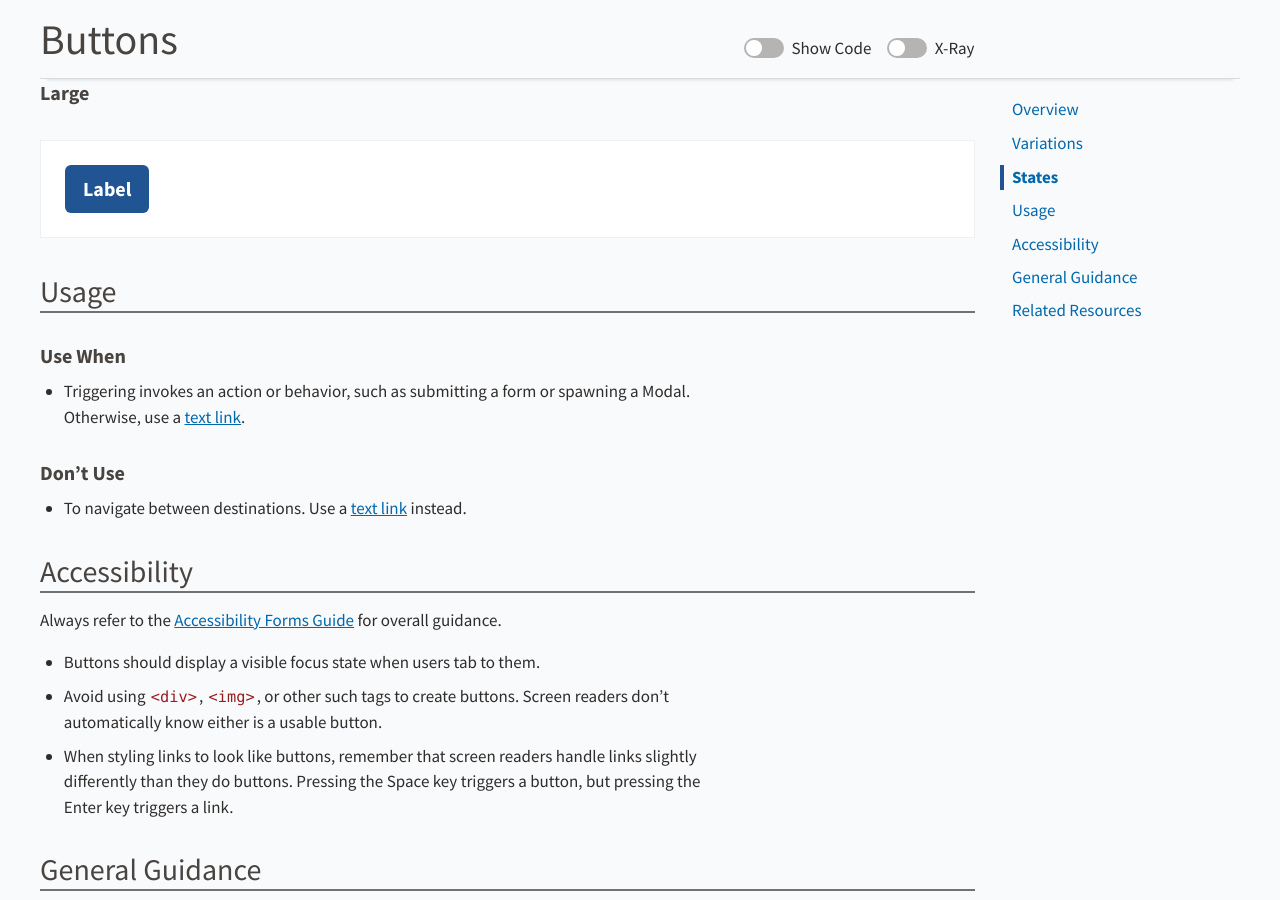
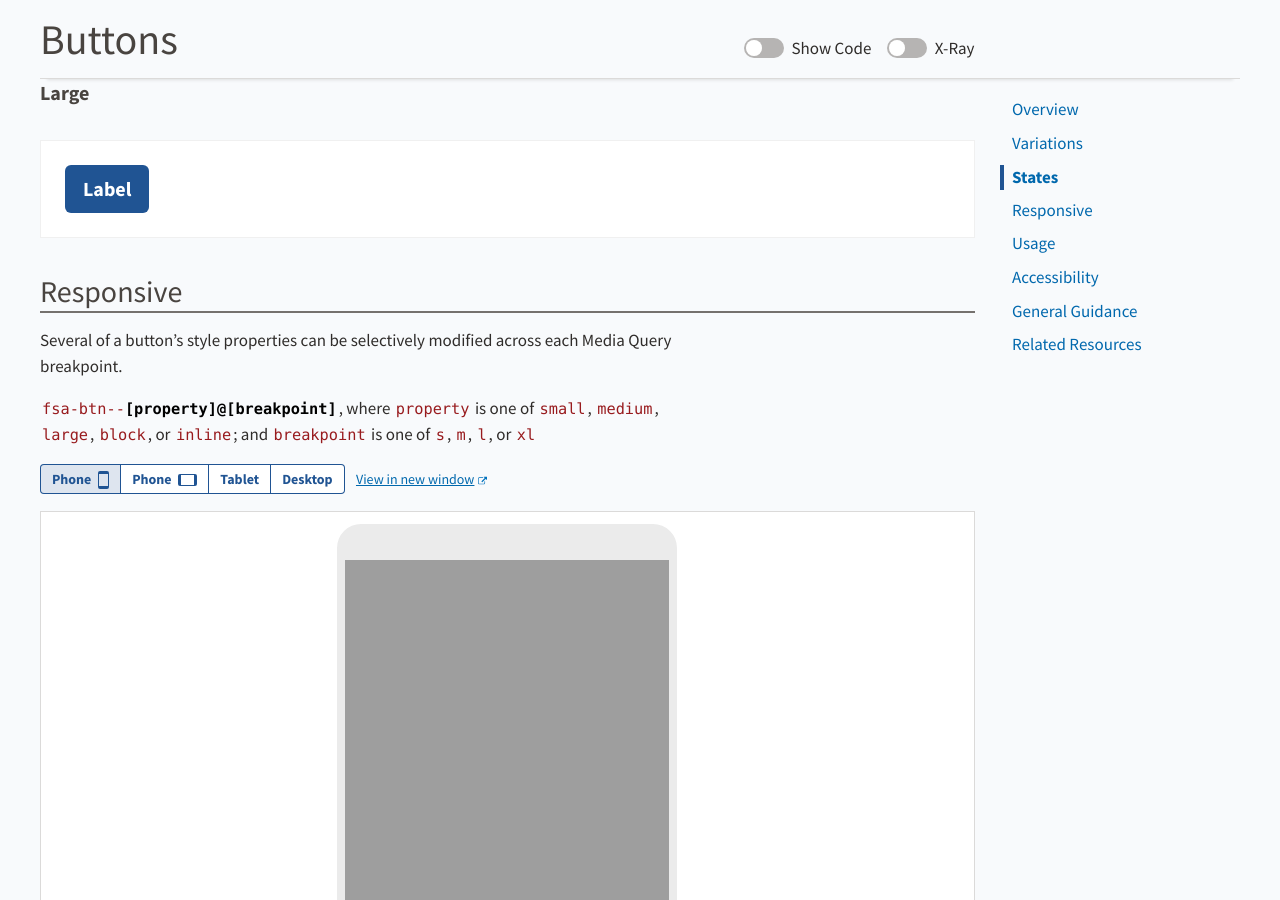
Before and after one commit to USDA-FSA/fsa-design-system, a Jekyll site: the page built from components/buttons/index.md, in a window 1280 px wide and 900 px high, scrolled down 2281 px. Built offline with Jekyll 4.4.1, drawn with Linux system fonts in a browser that asks for light colours.

Commit message:
Doc'd RWD features of Buttons [closes #378]

````diff
--- a/components/buttons/index.md
+++ b/components/buttons/index.md
@@ -108,6 +108,43 @@ Disabled buttons do not have a `class="fsa-btn--[state]"`, instead using the `di
 <button class="fsa-btn fsa-btn--[variation] fsa-btn--large" type="button">Label</button>
 ```
 
+## Responsive
+
+Several of a button's style properties can be selectively modified across each Media Query breakpoint.
+
+<code>fsa-btn--<strong>[property]@[breakpoint]</strong></code>, where
+<code>property</code> is one of
+<code>small</code>,
+<code>medium</code>,
+<code>large</code>,
+<code>block</code>, or
+<code>inline</code>; and <code>breakpoint</code> is one of
+<code title="small">s</code>,
+<code title="medium">m</code>,
+<code title="large">l</code>, or
+<code title="extra large">xl</code>
+
+{% include alert.rwd-rendering.html %}
+
+<div class="docs__rwd-demo-block">
+  <div class="docs__bd">
+    <p>
+      <span class="fsa-btn-group fsa-btn-group--small" role="group" data-component="">
+        <button data-behavior="toggle-rwd-size" data-target="rwd-demo_buttons" data-size="phone" class="fsa-btn-group__item fsa-btn-group__item--active" aria-selected="true" type="button" title="Portrait">Phone <span class="docs__rwd-demo-icon docs__rwd-demo-icon--portrait"></span></button>
+        <button data-behavior="toggle-rwd-size" data-target="rwd-demo_buttons" data-size="phone-big" class="fsa-btn-group__item" type="button" title="Landscape">Phone <span class="docs__rwd-demo-icon docs__rwd-demo-icon--landscape"></span></button>
+        <button data-behavior="toggle-rwd-size" data-target="rwd-demo_buttons" data-size="tablet" class="fsa-btn-group__item" type="button">Tablet</button>
+        <button data-behavior="toggle-rwd-size" data-target="rwd-demo_buttons" data-size="desktop" class="fsa-btn-group__item" type="button">Desktop</button>
+      </span>
+      <a class="fsa-m-l--xs fsa-text-size--1 usa-external_link" href="http://usda-fsa.github.io/fsa-style/demo/rwd__buttons.html" target="_blank">View in new window</a>
+    </p>
+  </div>
+  <div class="docs__rwd-embed-container">
+    <div class="docs__rwd-embed docs__rwd-embed--phone" id="rwd-demo_buttons">
+      <iframe src="http://usda-fsa.github.io/fsa-style/demo/rwd__buttons.html" class="docs__rwd-iframe" allowtransparency="true" frameborder="0" scrolling="yes" allowfullscreen="true"> </iframe>
+    </div>
+  </div>
+</div>
+
 ## Usage
 
 ### Use When
````
